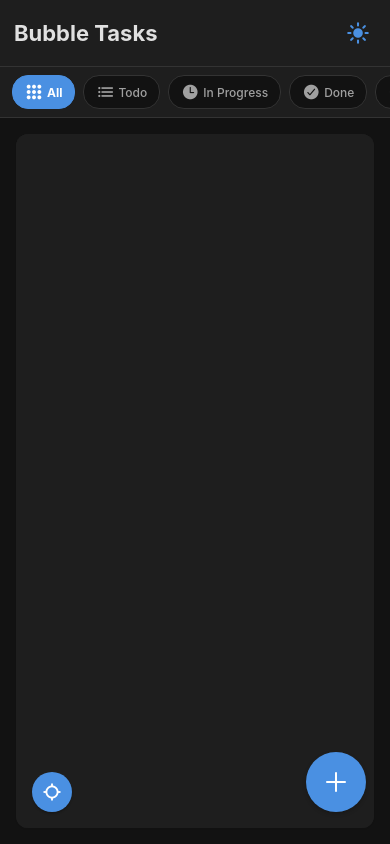
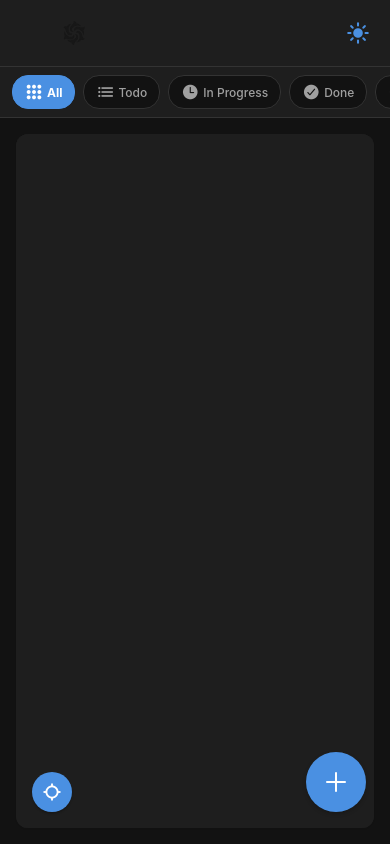
Before and after one commit to anshulchahar/bubble, a React Native app: screen /Home in a window 390 px wide. Built offline with nearby package versions, Linux system fonts and the light colour scheme.

Commit message:
feat: Add logo to HomeScreen and update header layout

```diff
--- a/src/screens/HomeScreen.jsx
+++ b/src/screens/HomeScreen.jsx
@@ -1,5 +1,5 @@
 import React, { useState } from 'react';
-import { View, Text, StyleSheet, TouchableOpacity, ScrollView, SafeAreaView } from 'react-native';
+import { View, Text, StyleSheet, TouchableOpacity, ScrollView, SafeAreaView, Image } from 'react-native';
 import BubbleCanvas from '../components/BubbleCanvas';
 import useTaskStore from '../lib/store';
 import { useTheme } from '../context/ThemeContext';
@@ -60,7 +60,7 @@ const HomeScreen = ({ navigation }) => {
   return (
     <SafeAreaView style={styles.container}>
       <View style={styles.header}>
-        <Text style={styles.headerTitle}>Bubble Tasks</Text>
+        <Image source={require('../../assets/logo.png')} style={styles.logo} resizeMode="contain" />
         {/* Replace toggle switch with just an icon */}
         <TouchableOpacity
           style={styles.themeToggle}
@@ -144,10 +144,9 @@ const getStyles = (colors) => StyleSheet.create({
     justifyContent: 'space-between',
     alignItems: 'center',
   },
-  headerTitle: {
-    fontSize: 22,
-    fontWeight: 'bold',
-    color: colors.text,
+  logo: {
+    height: 30,
+    width: 120,
   },
   themeToggle: {
     padding: 6,
```
Also changed, not shown: assets/logo.png (added).
